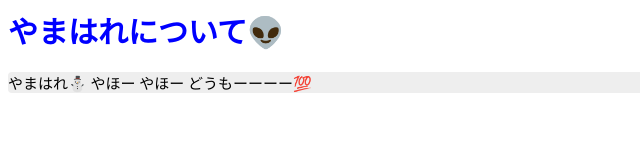
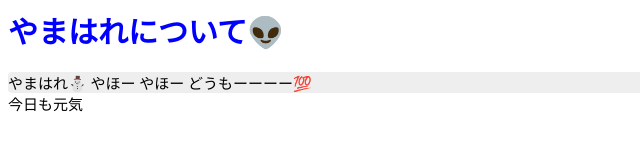
Before and after one commit to pogin503/yamahare.github.io, a website built with webpack: page src/pug/index.pug in a window 1280 px wide. Shown: the full height of the page, 0-640 px from the left. Built offline with nearby package versions, Linux system fonts and the light colour scheme; files whose address does not match are found by name.

Commit message:
[add]index.htmlに一文追加

```diff
--- a/src/pug/index.pug
+++ b/src/pug/index.pug
@@ -10,5 +10,7 @@
       | やほー
       | やほー
       | どうもーーーー💯
+    .test
+      | 今日も元気
 
     script(src="js/bundle.js")
```
Also changed, not shown: public/index.html.
